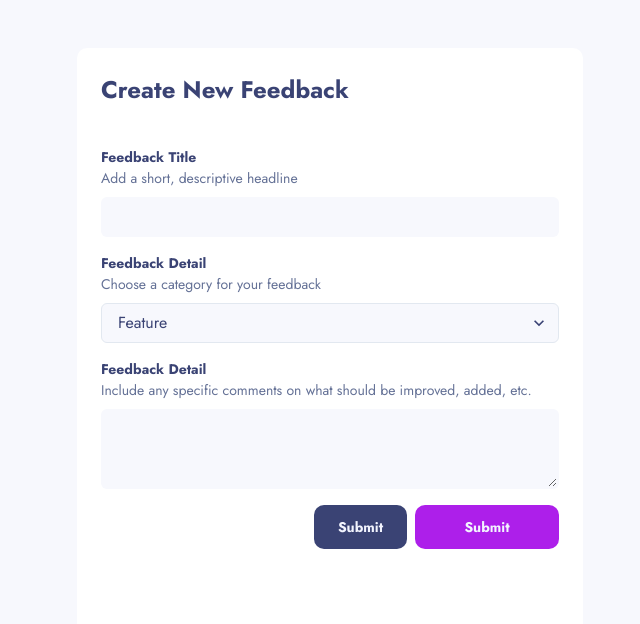
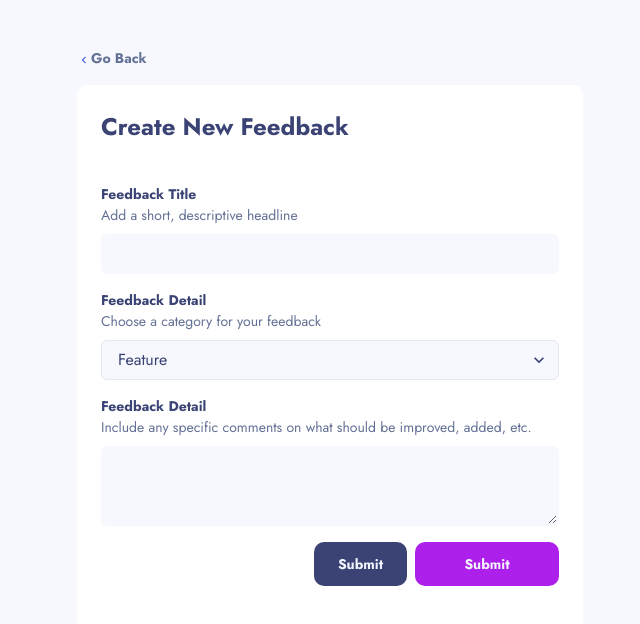
Before and after one commit to lilianaruva/product-feedback-app, a React (Create React App) app: page / in a window 1280 px wide. Shown: the top 624 px of the page, without its empty margins (310-950 px from the left). Built offline with nearby package versions, Linux system fonts and the light colour scheme.

Commit message:
go back ref

```diff
--- a/src/pages/NewFeedBack/NewFeedBack.jsx
+++ b/src/pages/NewFeedBack/NewFeedBack.jsx
@@ -1,6 +1,7 @@
 import React from "react";
 import { Formik, Form, Field } from "formik";
 import { FormControl, FormLabel, FormErrorMessage, Input, Select, Textarea, Button } from "@chakra-ui/react";
+import { ChevronLeftIcon } from "@chakra-ui/icons";
 import './styles/newFeedback.css';
 
 const NewFeedBack = () => {
@@ -18,11 +19,14 @@ const NewFeedBack = () => {
     return (
         <>
             <div className="newFeedback">
+                <div className="goBack">
+                    <ChevronLeftIcon color="#4661E6" />
+                    <a>Go Back</a>
+                </div>
                 <div className="feedback-form">
                     <h1>Create New Feedback</h1>
                     <br />
                     <Formik
-
                         onSubmit={(values, actions) => {
                             setTimeout(() => {
                                 alert(JSON.stringify(values, null, 2))
--- a/src/pages/NewFeedBack/styles/newFeedback.css
+++ b/src/pages/NewFeedBack/styles/newFeedback.css
@@ -1,5 +1,6 @@
 .newFeedback{
     display: flex;
+    flex-direction: column;
     flex-wrap: wrap;
     justify-content: center;
     align-content: center;
@@ -7,6 +8,17 @@
     margin-top: 3rem;
 }
 
+.goBack{
+     margin-bottom: 1rem;
+     color: #647196;
+     font-weight: bold;
+     font-size: 14px;
+}
+
+.goBack a:hover{
+    text-decoration: underline #647196;
+    cursor: pointer;
+}
 
 .feedback-form{
     max-width: 540px;
```
